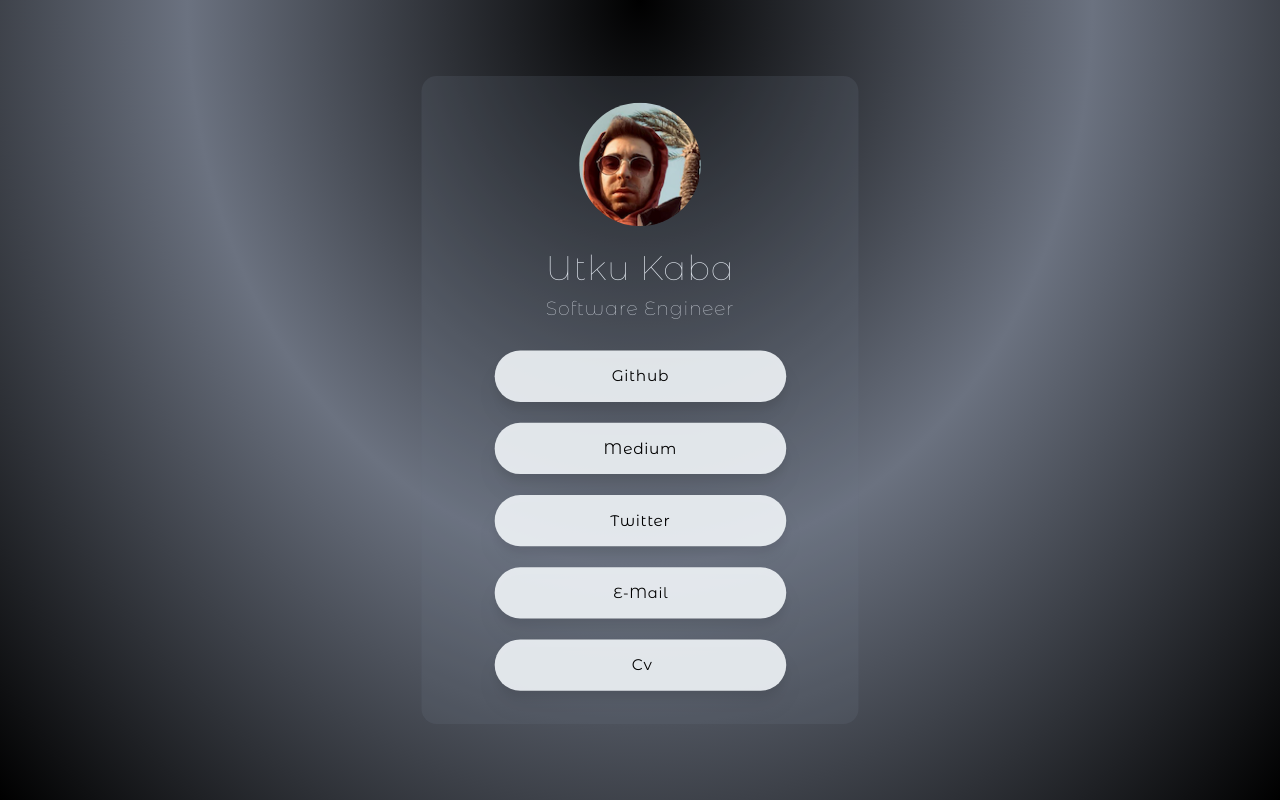
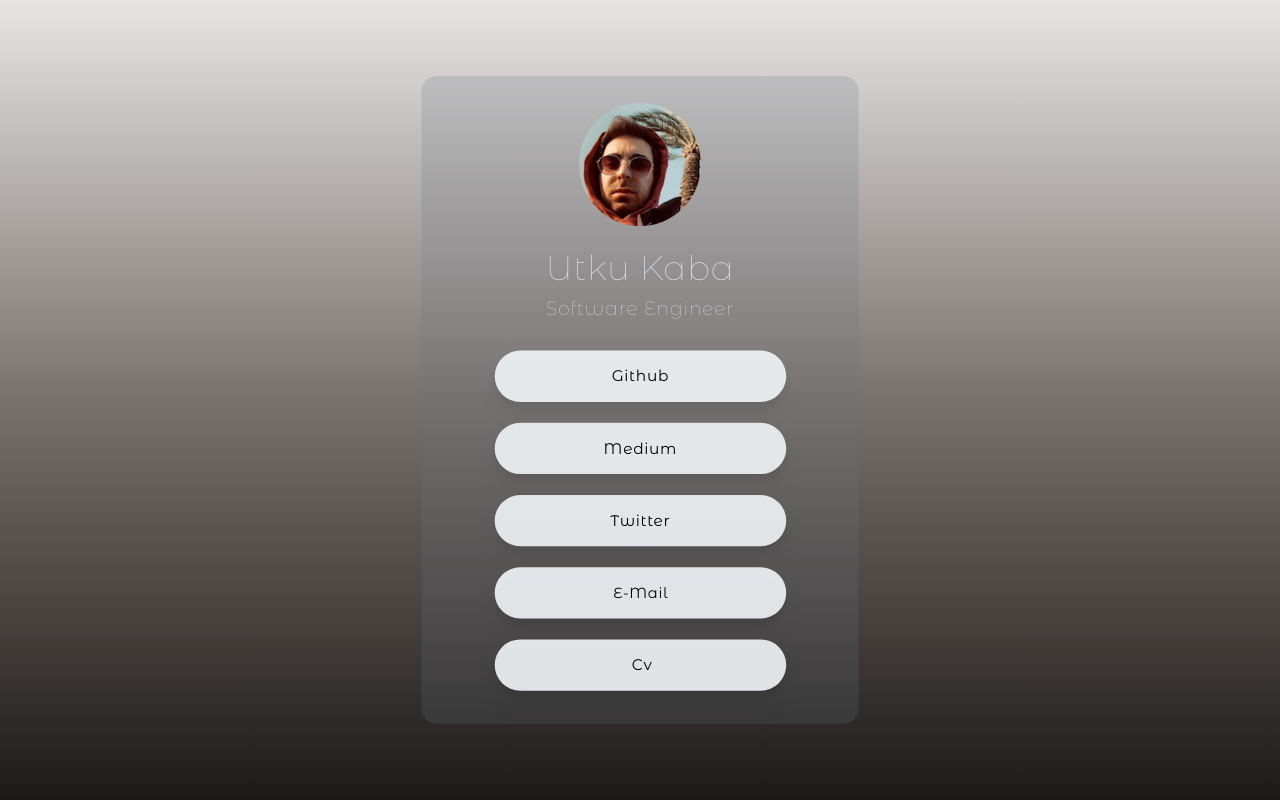
Before and after one commit to utqkaba/personalCard, a React (Vite) app: page / in a window 1280 px wide. Built offline with nearby package versions, Linux system fonts and the light colour scheme; a web font is replaced by a local one.

Commit message:
bg change

```diff
--- a/src/index.css
+++ b/src/index.css
@@ -2,5 +2,5 @@
 @tailwind components;
 @tailwind utilities;
 body {
-  @apply bg-[radial-gradient(ellipse_at_top,_var(--tw-gradient-stops))] from-black via-gray-500 to-black;
+  @apply bg-gradient-to-t from-stone-900 via-stone-500 to-stone-200;
 }
```
